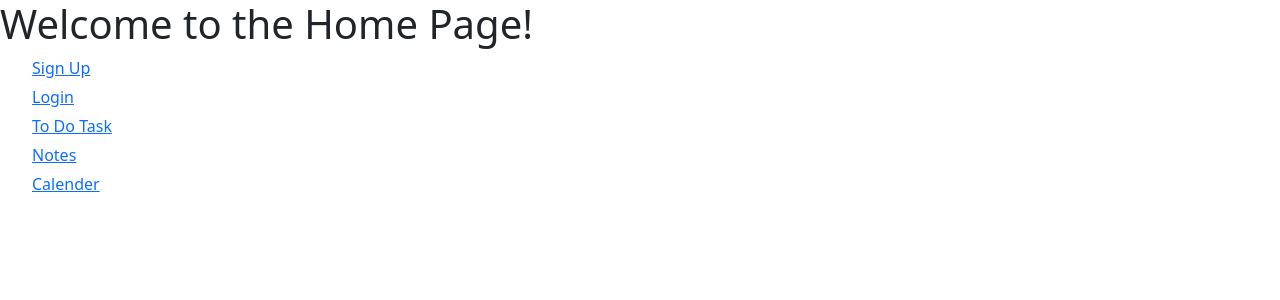
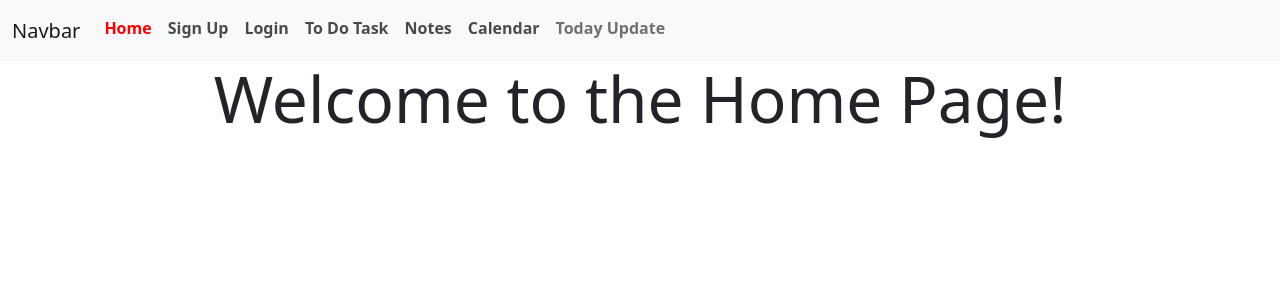
Before and after one commit to HaseebUllahAbbasi/web-progress-tracker, a React (Vite) app: page / in a window 1280 px wide. Shown: the top 300 px of the page. Built offline with nearby package versions, Linux system fonts and the light colour scheme.

Commit message:
note service with navbar complted

```diff
--- /dev/null
+++ b/src/components/HeaderFooter.tsx
@@ -0,0 +1,17 @@
+import React, { ReactNode } from 'react';
+import AppNavbar from "../components/Navbar";
+
+interface HeaderFooterProps {
+  children: ReactNode;
+}
+
+const HeaderFooter: React.FC<HeaderFooterProps> = ({ children }) => {
+  return (
+    <>
+      <AppNavbar />
+      {children}
+    </>
+  );
+};
+
+export default HeaderFooter;
--- /dev/null
+++ b/src/components/Navbar.tsx
@@ -0,0 +1,48 @@
+import React from 'react';
+import { Link, useLocation } from 'react-router-dom';
+
+const AppNavbar: React.FC = () => {
+  const location = useLocation();
+
+  return (
+    <nav className="navbar navbar-expand-lg navbar-light bg-light">
+      <div className="container-fluid">
+        <a className="navbar-brand" href="#">Navbar</a>
+        <button className="navbar-toggler" type="button" data-bs-toggle="collapse" data-bs-target="#navbarNavAltMarkup" aria-controls="navbarNavAltMarkup" aria-expanded="false" aria-label="Toggle navigation">
+          <span className="navbar-toggler-icon"></span>
+        </button>
+        <div className="collapse navbar-collapse" id="navbarNavAltMarkup">
+          <div className="navbar-nav">
+            <li className={`nav-item ${location.pathname === '/' ? 'active' : ''}`}>
+              <Link className="nav-link" to="/" style={{ color: `${location.pathname === '/' ? "#FF0000" : 'rgba(0, 0, 0, 0.7)'}`, fontWeight: 'bold' }}>Home</Link>
+            </li>
+            <li className={`nav-item ${location.pathname === '/signup' ? 'active' : ''}`}>
+              <Link className="nav-link" to="/signup" style={{ color: `${location.pathname === '/signup' ? "#FF0000" : 'rgba(0, 0, 0, 0.7)'}`, fontWeight: 'bold' }}>Sign Up</Link>
+            </li>
+            <li className={`nav-item ${location.pathname === '/login' ? 'active' : ''}`}>
+              <Link className="nav-link" to="/login"
+                style={{ color: `${location.pathname === '/login' ? "#FF0000" : 'rgba(0, 0, 0, 0.7)'}`, fontWeight: 'bold' }}
+              >Login</Link>
+            </li>
+            <li className={`nav-item ${location.pathname === '/to-do' ? 'active' : ''}`}>
+              <Link className="nav-link" to="/to-do" style={{ color: `${location.pathname === '/to-do' ? "#FF0000" : 'rgba(0, 0, 0, 0.7)'}`, fontWeight: 'bold' }}>To Do Task</Link>
+            </li>
+            <li className={`nav-item ${location.pathname === '/notes' ? 'active' : ''}`}>
+              <Link className="nav-link" to="/notes" style={{ color: `${location.pathname === '/notes' ? "#FF0000" : 'rgba(0, 0, 0, 0.7)'}`, fontWeight: 'bold' }}>Notes</Link>
+            </li>
+            <li className={`nav-item ${location.pathname === '/calender' ? 'active' : ''}`}>
+              <Link className="nav-link" to="/calender" style={{ color: `${location.pathname === '/calender' ? "#FF0000" : 'rgba(0, 0, 0, 0.7)'}`, fontWeight: 'bold' }}>Calendar</Link>
+            </li>
+            <li className={`nav-item ${location.pathname === '/calender' ? 'active' : ''}`}>
+              <Link className="nav-link" to="/calender" style={{ color: `'rgba(0, 0, 0, 0.7)'}`, fontWeight: 'bold' }}>Today Update
+              </Link>
+            </li>
+
+          </div>
+        </div>
+      </div>
+    </nav>
+  );
+};
+
+export default AppNavbar;
--- a/src/constant/index.ts
+++ b/src/constant/index.ts
@@ -1,2 +1,2 @@
-export const SERVER = 'http://localhost:4000'
-// export const SERVER = 'http://192.168.100.3:4000'
+// export const SERVER = 'http://localhost:4000'
+export const SERVER = 'http://192.168.100.3:4000'
--- a/src/pages/Home.tsx
+++ b/src/pages/Home.tsx
@@ -1,28 +1,8 @@
-import { Link } from "react-router-dom";
 
 const Home: React.FunctionComponent = () => {
   return <>
-    <h1>Welcome to the Home Page!</h1>
-    <nav>
-      <ul>
-        <li>
-          <Link to="/signup">Sign Up</Link>
-        </li>
-        <li>
-          <Link to="/login">Login</Link>
-        </li>
-        <li>
-          <Link to="/to-do">To Do Task</Link>
-        </li>
-        <li>
-          <Link to="/notes">Notes</Link>
-        </li>
-        <li>
-          <Link to="/calender">Calender</Link>
-        </li>
 
-      </ul>
-    </nav>
+    <h1 className="text-center display-3">Welcome to the Home Page!</h1>
   </>
 }
 export default Home;
--- a/src/pages/Login.tsx
+++ b/src/pages/Login.tsx
@@ -28,7 +28,7 @@ const Login: React.FunctionComponent = () => {
 
       setPassword('');
       setPassword('');
-      navigate('/hourly')
+      navigate('/')
 
     } catch (error) {
       console.error('Error logging in:', error);
--- a/src/pages/Todo.tsx
+++ b/src/pages/Todo.tsx
@@ -33,7 +33,7 @@ const Todo: React.FC = () => {
       navigate('/')
     fetchTodoUpdates();
 
-    socket.emit("todo-user-update", { userId: user?._id })
+    // socket.emit("todo-user-update", { userId: user?._id })
     socket.on('get-todo-user', (updatedData: [TodoUpdate]) => {
       setTodoUpdates(updatedData);
     });
--- a/src/routes/Router.tsx
+++ b/src/routes/Router.tsx
@@ -7,21 +7,39 @@ import HourlyUpdatesPage from '../pages/Hourly';
 import DailyCalender from '../pages/DailyCalender';
 import ToDo from '../pages/Todo';
 import Notes from '../pages/Notes';
+import HeaderFooter from '../components/HeaderFooter';
 
 
 const MainRoutes: React.FunctionComponent = () => {
   return (
     <Router>
       <Routes>
-        <Route path="/" Component={Home} />
-        <Route path="/signup" Component={Signup} />
-        <Route path="/login" Component={Login} />
-        <Route path='/calender' Component={DailyCalender} />
-        <Route path='/to-do' Component={ToDo} />
+        <Route path="/" element={<HeaderFooter>
+          <Home />
+        </HeaderFooter>} />
+        <Route path="/signup" element={<HeaderFooter>
+          <Signup />
+        </HeaderFooter>} />
+        <Route path="/login" element={<HeaderFooter>
+          <Login />
+        </HeaderFooter>} />
+        <Route path='/calender' element={<HeaderFooter>
+          <DailyCalender />
+        </HeaderFooter>} />
+        <Route path='/to-do'
+          element={<HeaderFooter>
+            <ToDo />
+          </HeaderFooter>}
+        />
         <Route path="/hourly/day" Component={HourlyUpdatesPage} />
         <Route path="/hourly" Component={HourlyUpdatesPage} />
-        <Route path="/hourly/:date" Component={HourlyUpdatesPage} />
-        <Route path="/notes" Component={Notes} />
+        <Route path="/hourly/:date" element={<HeaderFooter>
+          <HourlyUpdatesPage />
+        </HeaderFooter>}
+        />
+        <Route path="/notes" element={<HeaderFooter>
+          <Notes />
+        </HeaderFooter>} />
 
       </Routes>
     </Router>
```
Also changed, not shown: src/pages/Notes.tsx (+94 -51 lines).
